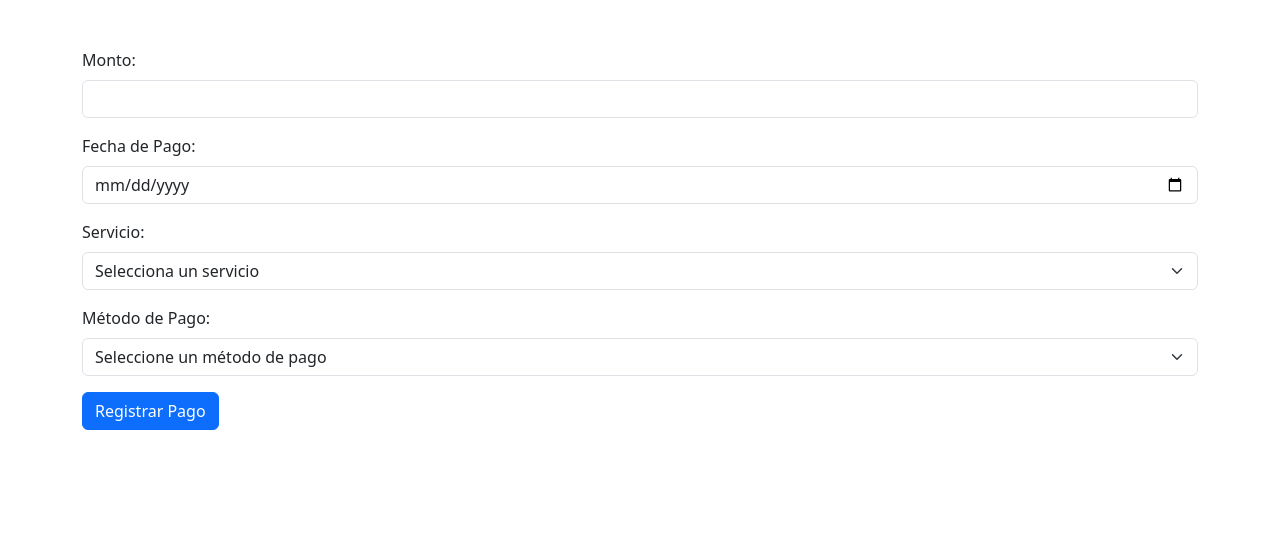
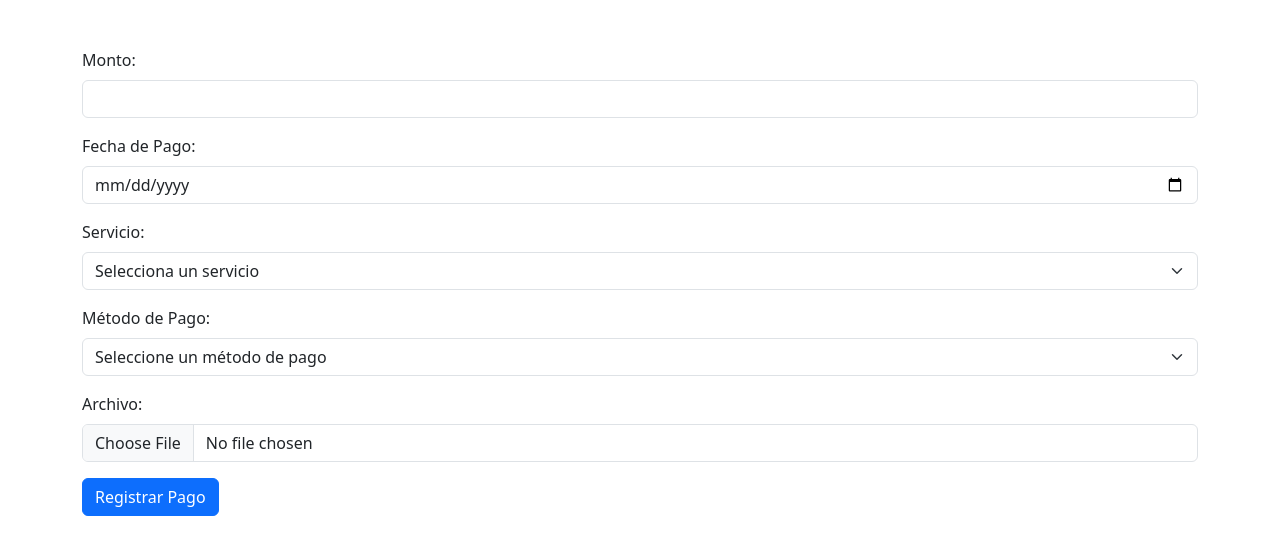
Before and after one commit to kevinkope91/pagosapp, a React (Vite) app: page /nuevo-pago in a window 1280 px wide. Shown: the top 554 px of the page. Built offline with nearby package versions, Linux system fonts and the light colour scheme.

Commit message:
se agrego subida de archivos

```diff
--- a/src/components/PaymentForm.jsx
+++ b/src/components/PaymentForm.jsx
@@ -1,12 +1,17 @@
 import React, { useState } from 'react';
 import { collection, addDoc } from "firebase/firestore"
 import db from '../firebase';
+import { getStorage, ref, uploadBytes} from 'firebase/storage';
+import { storage } from '../firebase';
 
 const PaymentForm = () => {
     const [monto, setMonto] = useState('');
     const [fechaPago, setFechaPago] = useState('');
     const [servicio, setServicio] = useState('');
     const [metodoPago, setMetodoPago] = useState('');
+    const [archivo, setArchivo] = useState(null); // Nuevo estado para manejar el archivo
+
+
 
 
     const clearFields = () => {
@@ -14,11 +19,23 @@ const PaymentForm = () => {
         setFechaPago(''); // Limpiar el campo después de enviar el formulario
         setServicio(''); // Limpiar el campo después de enviar el formulario
         setMetodoPago(''); // Limpiar el campo después de enviar el formulario
+        setArchivo(null); // Limpiar el archivo después de enviar el formulario
     }
+
+    const handleFileChange = (e) => {
+        const file = e.target.files[0];
+        setArchivo(file);
+        console.log(file)
+    };
 
     const handleSubmit = async (e) => {
         e.preventDefault();
         try {
+            // Subir el archivo a Firebase Storage
+            const storageRef = ref(storage, archivo.name);
+            await uploadBytes(storageRef,archivo)
+
+
             await addDoc(collection(db, "pagos"), {
                 monto: monto,
                 fechapago: fechaPago,
@@ -97,6 +114,16 @@ const PaymentForm = () => {
                     <option value="tcred">Tarjeta de Credito Visa</option>
                 </select>
             </div>
+            <div className="mb-3">
+                <label htmlFor="archivo" className="form-label">Archivo:</label>
+                <input
+                    type="file"
+                    className="form-control"
+                    id="archivo"
+                    onChange={handleFileChange}
+                    required
+                />
+            </div>
             <button type="submit" className="btn btn-primary">Registrar Pago</button>
         </form>
     );
--- a/src/firebase.js
+++ b/src/firebase.js
@@ -1,5 +1,6 @@
 import { initializeApp } from "firebase/app";
 import { getFirestore } from "firebase/firestore";
+import { getStorage } from "firebase/storage";
 
 const firebaseConfig = {
   apiKey: "AIzaSyBh4DdeAnib2ucMT8-5GHTKg9iRIdJQ4S0",
@@ -16,3 +17,4 @@ const app = initializeApp(firebaseConfig);
 // Initialize Cloud Firestore and get a reference to the service
 const db = getFirestore(app);
 export default db
+export const storage=getStorage(app);
```
